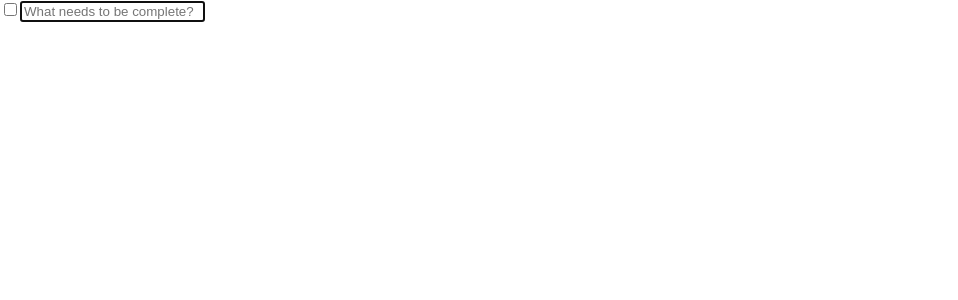
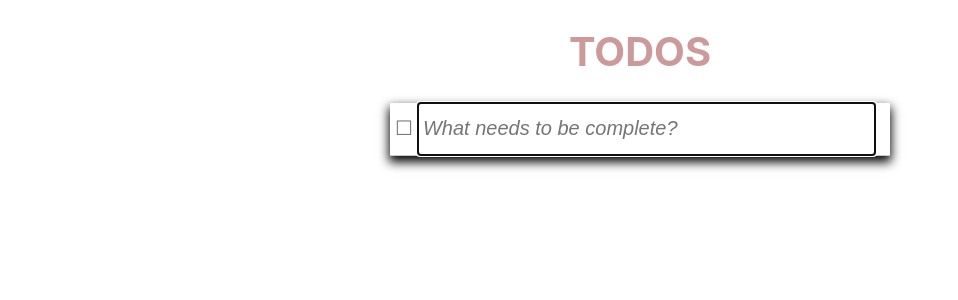
Before and after one commit to t1ooo/todo_react, a React (Create React App) app: page / in a window 1280 px wide. Shown: the top 300 px of the page, without its empty margins (0-958 px from the left). Built offline with nearby package versions, Linux system fonts and the light colour scheme.

Commit message:
add style; update jsx

```diff
--- a/src/App.css
+++ b/src/App.css
@@ -1,9 +1,230 @@
+:root {
+  --red-color: #cc9a9a;
+  --black-color: #333;
+  --gray-color: #777;
+  --item-height: 50px;
+  --color-green: green;
+}
+
+body {
+  font-size: 20px;
+}
+
+button {
+  border: none;
+  background-color: inherit;
+}
+
+#root {
+  display: flex;
+}
+
+.App {
+  #box-shadow: 2px 2px 2px 2px brown;
+  width: 500px;
+  margin-left: auto;
+  margin-right: auto;
+}
+.App h1{
+  color: var(--red-color);
+  text-transform: uppercase;
+  text-align: center;
+  font-size: 40px;
+}
+.App .body {
+  box-shadow: 0px 5px 10px 1px black;
+}
+
+.TodoHeader {
+  border-bottom: 1px solid #cacaca;
+  #box-shadow: inset 0px 0px 20px 5px #eee;
+}
+.TodoHeader .add-new-task {
+  width: 90%;
+  height: var(--item-height);
+  border: none;
+  font-size: inherit;
+  font-style: italic;
+  #margin-left: 5px;
+  padding-left: 5px;
+  color: var(--gray-color);
+}
+.TodoHeader .toggle-all {
+  display: none;
+}
+/*.TodoHeader .toggle-all + label {
+  transform: rotate(89deg);
+  # position: absolute;
+  display: inline-block;
+  margin: 5px;
+}
+.TodoHeader .toggle-all-label::after {
+  content: '❯';
+}*/
+.TodoHeader .toggle-all + label::after {
+  #vertical-align: 10%;
+  margin-left: 5px;
+  margin-right: 5px;
+  #font-size: 20px;
+  cursor: pointer;
+  color: var(--gray-color);
+}
+.TodoHeader .toggle-all + label::after {
+  content: '☐';
+}
+.TodoHeader .toggle-all:checked + label::after {
+  content: '☑';
+  color: var(--color-green);
+}
+
+.TaskItem {
+  border-bottom: 1px solid #cacaca;
+  #border-top: 1px solid #cacaca;
+  #font-size: 20px;
+  height: var(--item-height);
+  width: 100%;
+  #display: block;
+}
+.TaskItem > * {
+  line-height: var(--item-height);
+  vertical-align: baseline;
+}
+.TaskItem > span  {
+  width: 90%;
+  display: inline-block;
+}
+.TaskItem .toggle {
+  #vertical-align: -moz-middle-with-baseline;
+  #vertical-align: -45%;
+  display: none;
+}
+.TaskItem .toggle + label::after {
+  #vertical-align: -40%;
+  margin-left: 5px;
+  cursor: pointer;
+  #margin-right: 5px;
+  #line-height: var(--item-height);
+  #vertical-align: middle;
+  color: var(--gray-color);
+}
+.TaskItem .toggle + label::after {
+  content: '☐';
+}
+.TaskItem .toggle:checked + label::after {
+  content: '☑';
+  color: var(--color-green);
+}
+.TaskItem .text {
+  #vertical-align: -moz-middle-with-baseline;
+  #vertical-align: -40%;
+  width: 90%;
+  display: inline-block;
+  margin-left: 10px;
+  #line-height: var(--item-height);
+  #vertical-align: middle;
+  color: var(--black-color);
+}
+
+.TaskItem .edit {
+  #vertical-align: -40%;
+  width: 94%;
+  height: 90%;
+  border: none;
+  #font-size: 20px;
+  font-size: inherit;
+  font-family: inherit;
+  #margin: 0px;
+  margin-left: 5px;
+  padding-left: 5px;
+  box-sizing: border-box;
+  box-shadow: inset 0px 0px 2px 2px #eee;
+  #line-height: var(--item-height);
+  #vertical-align: middle;
+  color: var(--black-color);
+}
 .TaskItem .remove {
+  #vertical-align: -moz-middle-with-baseline;
+  vertical-align: -40%;
+  position: relative;
+  right: 0px;
+  font-size: inherit;
+  color: var(--red-color);
+  cursor: pointer;
   display: none;
+  #line-height: 45px;
+  vertical-align: baseline;
 }
 .TaskItem:hover .remove {
   display: inline;
 }
+.TaskItem .remove::after {
+  content: '×';
+}
 .TaskItem[data-status="completed"] .text {
   text-decoration: line-through;
 }
+
+.TodoFooter {
+  height: var(--item-height);
+  font-size: 15px;
+  width: 100%;
+  #text-align: center;
+}
+.TodoFooter > * {
+  line-height: var(--item-height);
+  vertical-align: middle;
+}
+.TodoFooter .count {
+  #vertical-align: -50%;
+  font-size: inherit;
+  float: left;
+  #line-height: var(--item-height);
+  #vertical-align: middle;
+  margin-left: 10px;
+  margin-right: 70px;
+  color: var(--gray-color);
+}
+/* TODO: center */
+.TodoFooter [class="show-type"] {
+  #vertical-align: -50%;
+  float: left;
+  #line-height: 3em;
+  #vertical-align: middle;
+
+}
+.TodoFooter [class="show-type"] button {
+  font-size: inherit;
+  cursor: pointer;
+  margin-left: 2px;
+  border: 1px solid transparent; /* prevent move when add border */
+  color: var(--black-color);
+}
+.TodoFooter [class="show-type"] button[class*=" active"] {
+  border: 1px solid #555;
+  border-radius: 3px;
+}
+.TodoFooter [class="show-type"] button:hover {
+  border: 1px solid #aaa;
+  border-radius: 3px;
+}
+.TodoFooter .remove-completed {
+  vertical-align: -50%;
+  font-size: inherit;
+  #right: -100px;
+  #position: relative;
+  #display: inline-block;
+  #margin-right: 0px;
+  float: right;
+  #line-height: 3em;
+  #vertical-align: middle;
+  margin-right: 10px;
+  cursor: pointer;
+  color: var(--gray-color);
+  #text-transform: capitalize;
+}
+.TodoFooter .remove-completed::first-letter {
+  text-transform: capitalize;
+}
+.TodoFooter .remove-completed:hover {
+  text-decoration: underline;
+}
--- a/src/App.js
+++ b/src/App.js
@@ -9,6 +9,7 @@ import PropTypes from "prop-types";
 import {Todo, Task, isTaskType, ALL, ACTIVE, COMPLETED} from "./todo";
 import type {TaskType} from "./todo";
 import {isBool, isString} from "./typeof";
+import {genId} from "./genid.js";
 
 // --------------------------------------------------------------------------------
 
@@ -76,6 +77,8 @@ export class App extends React.Component<AppProps, AppState> {
   render() {
     return (
       <div className="App">
+        <h1>Todos</h1>
+        <div className="body">
           <TodoHeader
             addTask={v => this.addTask(v)}
             toggleAll={() => this.toggleAll()}
@@ -93,10 +96,12 @@ export class App extends React.Component<AppProps, AppState> {
                 count={this.getCount(ACTIVE)}
                 showRemoveCompleted={0 < this.getCount(COMPLETED)}
                 setTasksType={taskType => this.setTasksType(taskType)}
+                activeTasksType={this.state.taskType}
                 removeCompleted={() => this.removeCompleted()}
               />
             </div>
           )}
+        </div>
       </div>
     );
   }
@@ -181,6 +186,7 @@ type TodoHeaderState = {
 };
 
 class TodoHeader extends React.Component<TodoHeaderProps, TodoHeaderState> {
+  id = genId();
   state = {
     value: "",
   };
@@ -194,7 +200,13 @@ class TodoHeader extends React.Component<TodoHeaderProps, TodoHeaderState> {
           checked={this.props.toggleAllChecked}
           title="toggle all tasks"
           className="toggle-all"
+          id={this.id}
         />
+        <label
+          for={this.id}
+          className="toggle-all-label"
+          title="toggle all tasks"
+        ></label>
         <input
           value={this.state.value}
           placeholder="What needs to be complete?"
@@ -266,6 +278,7 @@ type TaskItemState = {
 };
 
 class TaskItem extends React.Component<TaskItemProps, TaskItemState> {
+  id = genId();
   state = {
     value: this.props.text,
     edit: false,
@@ -280,7 +293,13 @@ class TaskItem extends React.Component<TaskItemProps, TaskItemState> {
           onChange={this.props.onCheck}
           title="toggle task"
           className="toggle"
+          id={this.id}
         />
+        <label
+          for={this.id}
+          className="toggle-label"
+          title="toggle task"
+        ></label>
         {this.state.edit ? this.editForm() : this.taskBody()}
       </div>
     );
@@ -315,7 +334,6 @@ class TaskItem extends React.Component<TaskItemProps, TaskItemState> {
           onClick={this.props.onRemove}
           title="remove task"
         >
-          remove
         </button>
       </span>
     );
@@ -350,27 +368,32 @@ class TaskItem extends React.Component<TaskItemProps, TaskItemState> {
 type TodoFooterProps = {
   count: number,
   setTasksType: (TaskType) => void,
+  activeTasksType: string,
   showRemoveCompleted: bool,
   removeCompleted: () => void,
 };
 
 function TodoFooter(props: TodoFooterProps) {
+  const active = (typ) => (typ === props.activeTasksType ? " active" : "");
+
   return (
     <div className="TodoFooter">
       <span className="count">
         {props.count} item{plural(props.count)} left
       </span>
 
+      <span className="show-type">
         {[ALL, ACTIVE, COMPLETED].map(typ => (
           <button
             onClick={() => props.setTasksType(typ)}
             title={`show ${typ} tasks`}
             key={typ}
-          className={`show-${typ}`}
+            className={"show-" + typ + active(typ)}
           >
             {typ}
           </button>
         ))}
+      </span>
 
       {props.showRemoveCompleted && (
         <button
```
Lines whose indentation alone changed are shown as unchanged.
